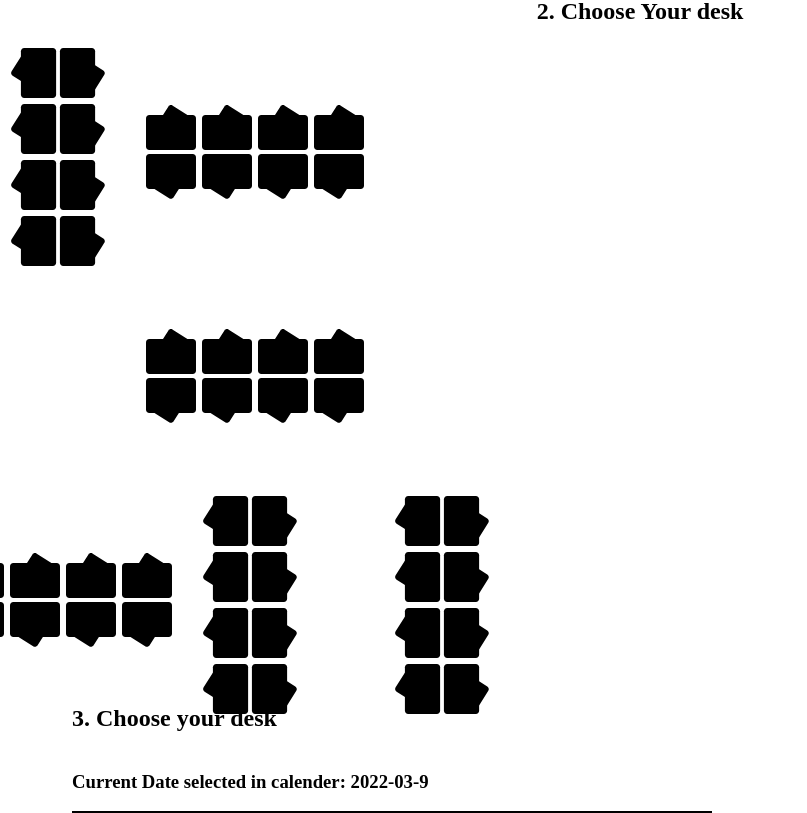
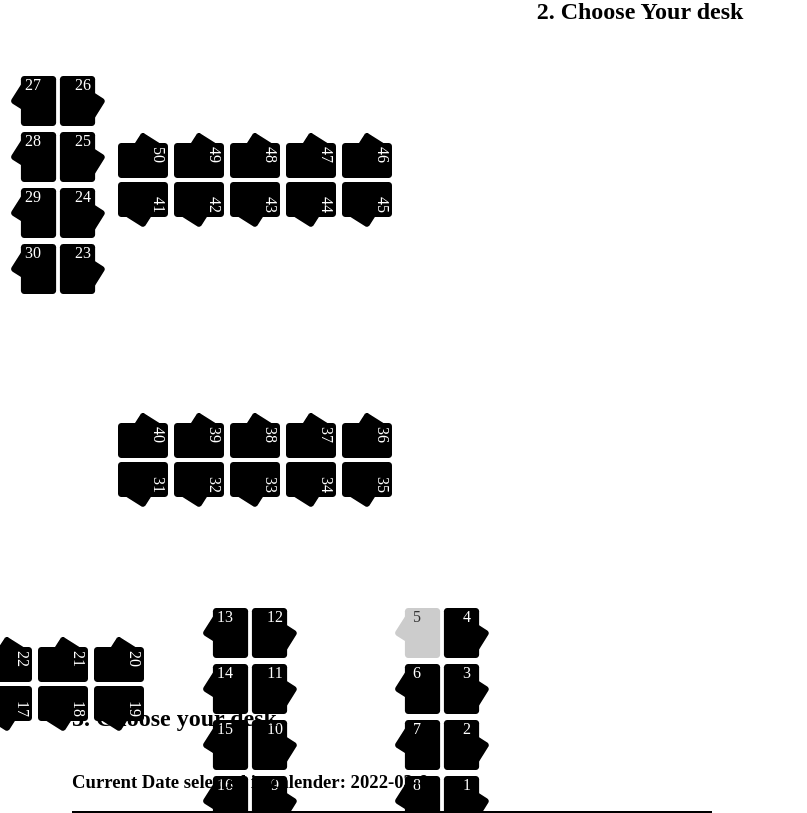
Before and after one commit to erin-switchstitch/deskeando, a React (Create React App) app in the folder client/: page /booking in a window 1280 px wide. Shown: the part 1280-2093 px from the top of the page, without its empty margins (0-807 px from the left). Built offline with nearby package versions, Linux system fonts and the light colour scheme; no server answers.

Commit message:
made SVG log out it's number when clicked and made the functionality for making a desk inactive

```diff
--- a/client/src/components/BookingSVG.js
+++ b/client/src/components/BookingSVG.js
@@ -1,71 +1,78 @@
+// import { urlencoded } from "body-parser";
 import leftDesk from "../images/left_desk.svg";
 import rightDesk from "../images/right_desk.svg";
 import "../stylings/SVG.css";
 
 function BookingSVG(){
+
+   function handleSVGClick(event){
+      console.log(event.target.innerText);
+   }
     return (
-       <div className="floor-plan">
+       <div className="floor-plan" >
           <div className="desks-1-to-8 desk-space" >
-            <img src={leftDesk} className="desk" alt="The first desk on the left wing" />
-            <img src={rightDesk} className="desk" alt="The second desk on the left wing" />
-            <img src={leftDesk} className="desk" alt="The first desk on the left wing" />
-            <img src={rightDesk} className="desk" alt="The second desk on the left wing" />
-            <img src={leftDesk} className="desk" alt="The first desk on the left wing" />
-            <img src={rightDesk} className="desk" alt="The second desk on the left wing" />
-            <img src={leftDesk} className="desk" alt="The first desk on the left wing" />
-            <img src={rightDesk} className="desk" alt="The second desk on the left wing" />
+            <div onClick={handleSVGClick}  onKeyDown={handleSVGClick} role="tab" tabIndex={0} style={{ backgroundImage: `url(${leftDesk})` }} className="desk left inactive"><span>5</span></div>
+            <div onClick={handleSVGClick} onKeyDown={handleSVGClick} role="tab" tabIndex={-1} style={{ backgroundImage: `url(${rightDesk})` }} className="desk right"><span>4</span></div>
+            <div onClick={handleSVGClick} onKeyDown={handleSVGClick} role="tab" tabIndex={-2} style={{ backgroundImage: `url(${leftDesk})` }} className="desk left"><span>6</span></div>
+            <div onClick={handleSVGClick} onKeyDown={handleSVGClick} role="tab" tabIndex={-3} style={{ backgroundImage: `url(${rightDesk})` }} className="desk right"><span>3</span></div>
+            <div onClick={handleSVGClick} onKeyDown={handleSVGClick} role="tab" tabIndex={-4} style={{ backgroundImage: `url(${leftDesk})` }} className="desk left"><span>7</span></div>
+            <div onClick={handleSVGClick} onKeyDown={handleSVGClick} role="tab" tabIndex={-5} style={{ backgroundImage: `url(${rightDesk})` }} className="desk right"><span>2</span></div>
+            <div onClick={handleSVGClick} onKeyDown={handleSVGClick} role="tab" tabIndex={-6} style={{ backgroundImage: `url(${leftDesk})` }} className="desk left"><span>8</span></div>
+            <div onClick={handleSVGClick} onKeyDown={handleSVGClick} role="tab" tabIndex={-7} style={{ backgroundImage: `url(${rightDesk})` }} className="desk right"><span>1</span></div>
          </div>
          <div className="desks-9-to-16 desk-space" >
-            <img src={leftDesk} className="desk" alt="The first desk on the left wing" />
-            <img src={rightDesk} className="desk" alt="The second desk on the left wing" />
-            <img src={leftDesk} className="desk" alt="The first desk on the left wing" />
-            <img src={rightDesk} className="desk" alt="The second desk on the left wing" />
-            <img src={leftDesk} className="desk" alt="The first desk on the left wing" />
-            <img src={rightDesk} className="desk" alt="The second desk on the left wing" />
-            <img src={leftDesk} className="desk" alt="The first desk on the left wing" />
-            <img src={rightDesk} className="desk" alt="The second desk on the left wing" />
+            <div onClick={handleSVGClick}  onKeyDown={handleSVGClick} role="tab" tabIndex={0} style={{ backgroundImage: `url(${leftDesk})` }} className="desk left"><span>13</span></div>
+            <div onClick={handleSVGClick} onKeyDown={handleSVGClick} role="tab" tabIndex={-1} style={{ backgroundImage: `url(${rightDesk})` }} className="desk right"><span>12</span></div>
+            <div onClick={handleSVGClick} onKeyDown={handleSVGClick} role="tab" tabIndex={-2} style={{ backgroundImage: `url(${leftDesk})` }} className="desk left"><span>14</span></div>
+            <div onClick={handleSVGClick} onKeyDown={handleSVGClick} role="tab" tabIndex={-3} style={{ backgroundImage: `url(${rightDesk})` }} className="desk right"><span>11</span></div>
+            <div onClick={handleSVGClick} onKeyDown={handleSVGClick} role="tab" tabIndex={-4} style={{ backgroundImage: `url(${leftDesk})` }} className="desk left"><span>15</span></div>
+            <div onClick={handleSVGClick} onKeyDown={handleSVGClick} role="tab" tabIndex={-5} style={{ backgroundImage: `url(${rightDesk})` }} className="desk right"><span>10</span></div>
+            <div onClick={handleSVGClick} onKeyDown={handleSVGClick} role="tab" tabIndex={-6} style={{ backgroundImage: `url(${leftDesk})` }} className="desk left"><span>16</span></div>
+            <div onClick={handleSVGClick} onKeyDown={handleSVGClick} role="tab" tabIndex={-7} style={{ backgroundImage: `url(${rightDesk})` }} className="desk right"><span>9</span></div>
          </div>
          <div className="desks-17-to-22 desk-space" >
-            <img src={leftDesk} className="desk" alt="The first desk on the left wing" />
-            <img src={rightDesk} className="desk" alt="The second desk on the left wing" />
-            <img src={leftDesk} className="desk" alt="The first desk on the left wing" />
-            <img src={rightDesk} className="desk" alt="The second desk on the left wing" />
-            <img src={leftDesk} className="desk" alt="The first desk on the left wing" />
-            <img src={rightDesk} className="desk" alt="The second desk on the left wing" />
-            <img src={leftDesk} className="desk" alt="The first desk on the left wing" />
-            <img src={rightDesk} className="desk" alt="The second desk on the left wing" />
+            <div onClick={handleSVGClick} onKeyDown={handleSVGClick} role="tab" tabIndex={-5} style={{ backgroundImage: `url(${leftDesk})` }} className="desk left"><span>20</span></div>
+            <div onClick={handleSVGClick} onKeyDown={handleSVGClick} role="tab" tabIndex={-4} style={{ backgroundImage: `url(${rightDesk})` }} className="desk right"><span>19</span></div>
+            <div onClick={handleSVGClick} onKeyDown={handleSVGClick} role="tab" tabIndex={-3} style={{ backgroundImage: `url(${leftDesk})` }} className="desk left"><span>21</span></div>
+            <div onClick={handleSVGClick} onKeyDown={handleSVGClick} role="tab" tabIndex={-2} style={{ backgroundImage: `url(${rightDesk})` }} className="desk right"><span>18</span></div>
+            <div onClick={handleSVGClick} onKeyDown={handleSVGClick} role="tab" tabIndex={-1} style={{ backgroundImage: `url(${leftDesk})` }} className="desk left"><span>22</span></div>
+            <div onClick={handleSVGClick} onKeyDown={handleSVGClick} role="tab" tabIndex={-0} style={{ backgroundImage: `url(${rightDesk})` }} className="desk right"><span>17</span></div>
          </div>
-         <div className="desks-23-to-30 desk-space" >
-            <img src={leftDesk} className="desk" alt="The first desk on the left wing" />
-            <img src={rightDesk} className="desk" alt="The second desk on the left wing" />
-            <img src={leftDesk} className="desk" alt="The first desk on the left wing" />
-            <img src={rightDesk} className="desk" alt="The second desk on the left wing" />
-            <img src={leftDesk} className="desk" alt="The first desk on the left wing" />
-            <img src={rightDesk} className="desk" alt="The second desk on the left wing" />
-            <img src={leftDesk} className="desk" alt="The first desk on the left wing" />
-            <img src={rightDesk} className="desk" alt="The second desk on the left wing" />
+         <div className="desks-23-to-30 desk-space" role="tablist" >
+            <div onClick={handleSVGClick}  onKeyDown={handleSVGClick} role="tab" tabIndex={0} style={{ backgroundImage: `url(${leftDesk})` }} className="desk left"><span>27</span></div>
+            <div onClick={handleSVGClick} onKeyDown={handleSVGClick} role="tab" tabIndex={-1} style={{ backgroundImage: `url(${rightDesk})` }} className="desk right"><span>26</span></div>
+            <div onClick={handleSVGClick} onKeyDown={handleSVGClick} role="tab" tabIndex={-2} style={{ backgroundImage: `url(${leftDesk})` }} className="desk left"><span>28</span></div>
+            <div onClick={handleSVGClick} onKeyDown={handleSVGClick} role="tab" tabIndex={-3} style={{ backgroundImage: `url(${rightDesk})` }} className="desk right"><span>25</span></div>
+            <div onClick={handleSVGClick} onKeyDown={handleSVGClick} role="tab" tabIndex={-4} style={{ backgroundImage: `url(${leftDesk})` }} className="desk left"><span>29</span></div>
+            <div onClick={handleSVGClick} onKeyDown={handleSVGClick} role="tab" tabIndex={-5} style={{ backgroundImage: `url(${rightDesk})` }} className="desk right"><span>24</span></div>
+            <div onClick={handleSVGClick} onKeyDown={handleSVGClick} role="tab" tabIndex={-6} style={{ backgroundImage: `url(${leftDesk})` }} className="desk left"><span>30</span></div>
+            <div onClick={handleSVGClick} onKeyDown={handleSVGClick} role="tab" tabIndex={-7} style={{ backgroundImage: `url(${rightDesk})` }} className="desk right"><span>23</span></div>
          </div>
          <div className="desks-41-to-50 desk-space">
-            <img src={leftDesk} className="desk" alt="The first desk on the left wing" />
-            <img src={rightDesk} className="desk" alt="The second desk on the left wing" />
-            <img src={leftDesk} className="desk" alt="The first desk on the left wing" />
-            <img src={rightDesk} className="desk" alt="The second desk on the left wing" />
-            <img src={leftDesk} className="desk" alt="The first desk on the left wing" />
-            <img src={rightDesk} className="desk" alt="The second desk on the left wing" />
-            <img src={leftDesk} className="desk" alt="The first desk on the left wing" />
-            <img src={rightDesk} className="desk" alt="The second desk on the left wing" />
+            <div onClick={handleSVGClick}  onKeyDown={handleSVGClick} role="tab" tabIndex={-9} style={{ backgroundImage: `url(${leftDesk})` }} className="desk left"><span>46</span></div>
+            <div onClick={handleSVGClick} onKeyDown={handleSVGClick} role="tab" tabIndex={-8} style={{ backgroundImage: `url(${rightDesk})` }} className="desk right"><span>45</span></div>
+            <div onClick={handleSVGClick}  onKeyDown={handleSVGClick} role="tab" tabIndex={-7} style={{ backgroundImage: `url(${leftDesk})` }} className="desk left"><span>47</span></div>
+            <div onClick={handleSVGClick} onKeyDown={handleSVGClick} role="tab" tabIndex={-6} style={{ backgroundImage: `url(${rightDesk})` }} className="desk right"><span>44</span></div>
+            <div onClick={handleSVGClick} onKeyDown={handleSVGClick} role="tab" tabIndex={-5} style={{ backgroundImage: `url(${leftDesk})` }} className="desk left"><span>48</span></div>
+            <div onClick={handleSVGClick} onKeyDown={handleSVGClick} role="tab" tabIndex={-4} style={{ backgroundImage: `url(${rightDesk})` }} className="desk right"><span>43</span></div>
+            <div onClick={handleSVGClick} onKeyDown={handleSVGClick} role="tab" tabIndex={-3} style={{ backgroundImage: `url(${leftDesk})` }} className="desk left"><span>49</span></div>
+            <div onClick={handleSVGClick} onKeyDown={handleSVGClick} role="tab" tabIndex={-2} style={{ backgroundImage: `url(${rightDesk})` }} className="desk right"><span>42</span></div>
+            <div onClick={handleSVGClick} onKeyDown={handleSVGClick} role="tab" tabIndex={-1} style={{ backgroundImage: `url(${leftDesk})` }} className="desk left"><span>50</span></div>
+            <div onClick={handleSVGClick} onKeyDown={handleSVGClick} role="tab" tabIndex={-0} style={{ backgroundImage: `url(${rightDesk})` }} className="desk right"><span>41</span></div>
          </div>
          <div className="desks-31-to-40 desk-space">
-            <img src={leftDesk} className="desk" alt="The first desk on the left wing" />
-            <img src={rightDesk} className="desk" alt="The second desk on the left wing" />
-            <img src={leftDesk} className="desk" alt="The first desk on the left wing" />
-            <img src={rightDesk} className="desk" alt="The second desk on the left wing" />
-            <img src={leftDesk} className="desk" alt="The first desk on the left wing" />
-            <img src={rightDesk} className="desk" alt="The second desk on the left wing" />
-            <img src={leftDesk} className="desk" alt="The first desk on the left wing" />
-            <img src={rightDesk} className="desk" alt="The second desk on the left wing" />
+            <div onClick={handleSVGClick}  onKeyDown={handleSVGClick} role="tab" tabIndex={-9} style={{ backgroundImage: `url(${leftDesk})` }} className="desk left"><span>36</span></div>
+            <div onClick={handleSVGClick} onKeyDown={handleSVGClick} role="tab" tabIndex={-8} style={{ backgroundImage: `url(${rightDesk})` }} className="desk right"><span>35</span></div>
+            <div onClick={handleSVGClick}  onKeyDown={handleSVGClick} role="tab" tabIndex={-7} style={{ backgroundImage: `url(${leftDesk})` }} className="desk left"><span>37</span></div>
+            <div onClick={handleSVGClick} onKeyDown={handleSVGClick} role="tab" tabIndex={-6} style={{ backgroundImage: `url(${rightDesk})` }} className="desk right"><span>34</span></div>
+            <div onClick={handleSVGClick} onKeyDown={handleSVGClick} role="tab" tabIndex={-5} style={{ backgroundImage: `url(${leftDesk})` }} className="desk left"><span>38</span></div>
+            <div onClick={handleSVGClick} onKeyDown={handleSVGClick} role="tab" tabIndex={-4} style={{ backgroundImage: `url(${rightDesk})` }} className="desk right"><span>33</span></div>
+            <div onClick={handleSVGClick} onKeyDown={handleSVGClick} role="tab" tabIndex={-3} style={{ backgroundImage: `url(${leftDesk})` }} className="desk left"><span>39</span></div>
+            <div onClick={handleSVGClick} onKeyDown={handleSVGClick} role="tab" tabIndex={-2} style={{ backgroundImage: `url(${rightDesk})` }} className="desk right"><span>32</span></div>
+            <div onClick={handleSVGClick} onKeyDown={handleSVGClick} role="tab" tabIndex={-1} style={{ backgroundImage: `url(${leftDesk})` }} className="desk left"><span>40</span></div>
+            <div onClick={handleSVGClick} onKeyDown={handleSVGClick} role="tab" tabIndex={0} style={{ backgroundImage: `url(${rightDesk})` }} className="desk right"><span>31</span></div>
          </div>
-    </div>
+       </div>
     );
 }
 
```
